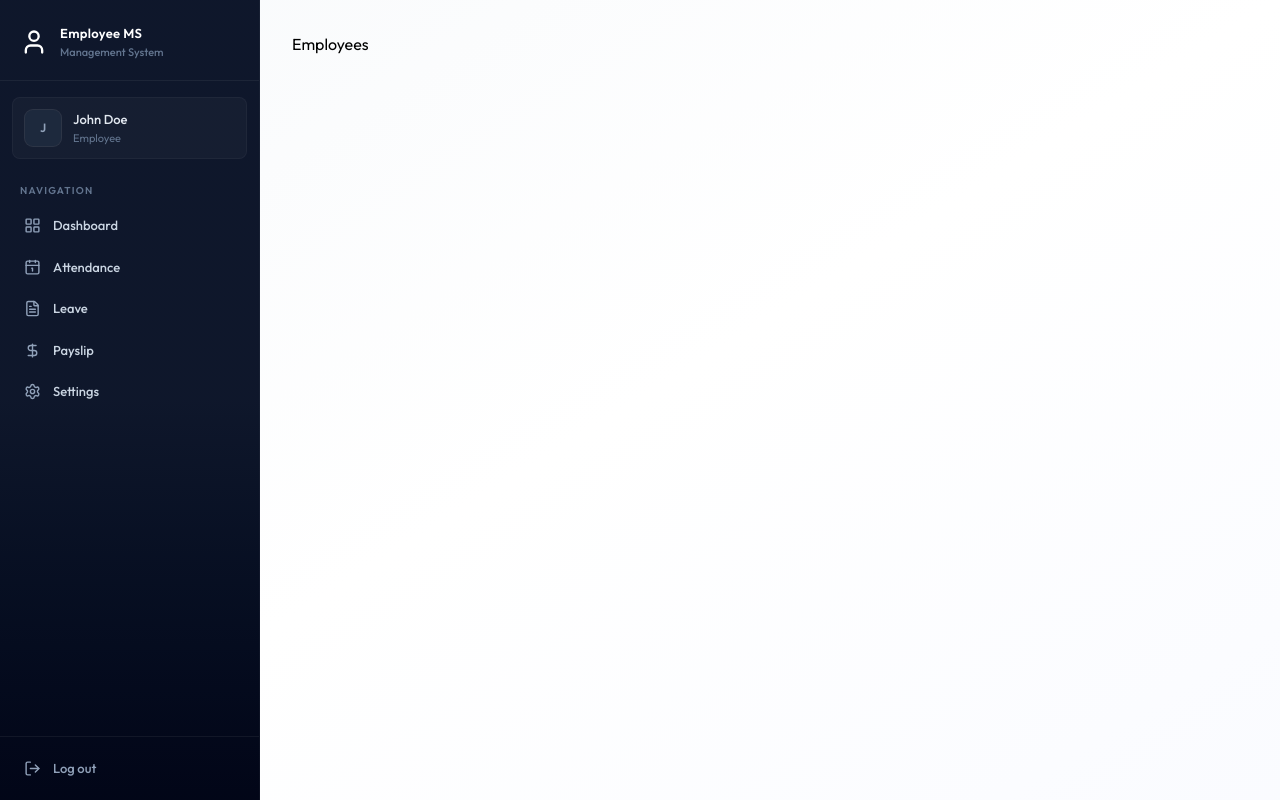
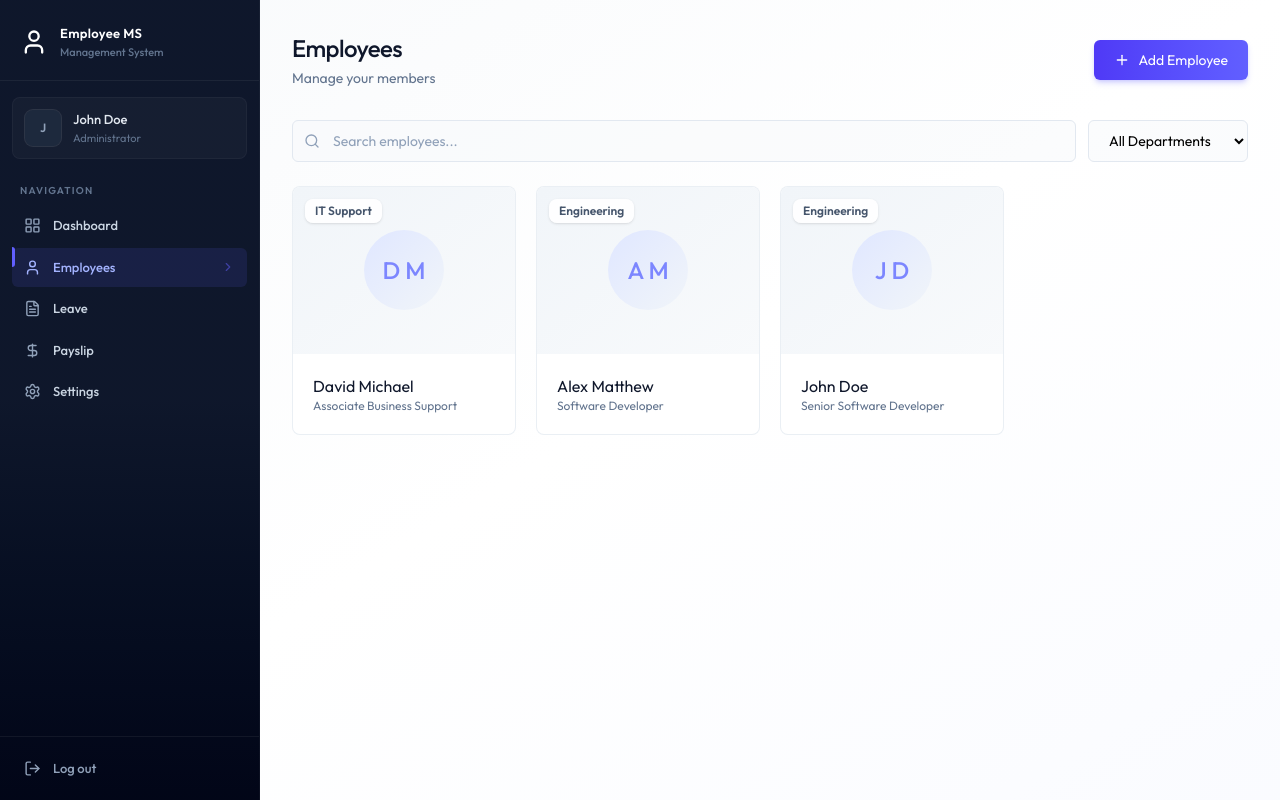
Before and after one commit to viraj992/Employee-Management-System, a React (Vite) app in the folder client/: page /employees in a window 1280 px wide. Built offline with nearby package versions, Linux system fonts and the light colour scheme.

Commit message:
Employees route page UI done

```diff
--- /dev/null
+++ b/client/src/components/EmployeeCard.jsx
@@ -0,0 +1,56 @@
+import {PencilIcon, Trash2Icon} from 'lucide-react'
+
+const EmployeeCard = ({employee, onDelete, onEdit}) => {
+
+  const handleDelete = async ()=>{
+    if(!confirm("Are you sure you want to delete this employee"))
+    return;
+  }
+
+  return (
+    <div className='group relative card card-hover overflow-hidden'>
+
+        {/* upper part of square */}
+        <div className='relative aspect-4/3 w-full overflow-hidden bg-linear-to-br from-slate-100 to-slate-50'>
+
+          <div className='w-full h-full flex items-center justify-center'>
+            {/* circle icons */}
+            <div className='w-20 h-20 rounded-full bg-linear-to-br from-indigo-100 to-slate-100 flex items-center justify-center'>
+              <span className='text-2xl font-medium text-indigo-400'>
+                {employee.firstName[0]} {employee.lastName[0]}
+              </span>
+            </div>
+          </div>
+
+        </div>
+
+        {/* after creating upper and down parts, then add department name top of the card */}  {/* This part any place in the code, it is working */}
+        <div className='absolute top-3 left-3 flex gap-2'>
+          <span className='bg-white/90 backdrop-blur-sm px-2.5 py-1 text-xs font-semibold text-slate-600 rounded-lg shadow-sm'>
+            {employee.department || "Remote"}
+            {employee.isDeleted && <span className='bg-red-500/60 font-medium text-white px-2.5 py-1 text-xs rounded'>DELETED</span>}
+          </span>
+        </div>
+
+        {!employee.isDeleted && (
+          <div className='absolute inset-0 bg-linear-to-t from-indigo-700/20 via-transparent to-transparent opacity-0 group-hover:opacity-100 transition-opacity flex items-end justify-center pb-6 gap-3'>
+            <button onClick={()=> onEdit(employee)} className='p-2.5 bg-white/90 backdrop-blur-sm text-slate-700 hover:text-indigo-600 rounded-xl shadow-lg transition-all hover:scale-105'>
+              <PencilIcon className= 'w-4 h-4'/>
+            </button>
+            <button onClick={handleDelete} className='p-2.5 bg-white/90 backdrop-blur-sm text-slate-700 hover:text-rose-600 rounded-xl shadow-lg transition-all hover:scale-105 disabled:opacity-50'>
+              <Trash2Icon className='w-4 h-4'/>
+            </button>
+          </div>
+        )}
+
+        {/*Down part - name and postion part */}
+        <div className='p-5'>
+          <h3 className='text-slate-900'>{employee.firstName} {employee.lastName}</h3>
+          <p className='text-xs text-slate-500'>{employee.position}</p>
+
+        </div>
+    </div>
+  )
+}
+
+export default EmployeeCard
--- a/client/src/components/Sidebar.jsx
+++ b/client/src/components/Sidebar.jsx
@@ -17,7 +17,7 @@
     setMobileOpen(false)
   },[pathname])
 
-  const role = "" || "Employee";
+  const role = "ADMIN" || "Employee";
 
   const navItems = [
     {name : "Dashboard", href: "/dashboard" , icon: LayoutGridIcon},
@@ -37,7 +37,8 @@
     <>
       {/* Brand Header */}
       <div className="px-5 pt-6 pb-5 border-b border-white/6">
-        <div className="flex items-center justify-between">
+        <div className="flex items-center justify-between"> {/*[Logo + Text] [xIcon]*/}
+
           <div className="flex items-center gap-3">
             <UserIcon className="text-white size-7"/>
             <div>
@@ -50,6 +51,7 @@
           <button onClick={()=> setMobileOpen(false)} className="lg:hidden text-slate-400 hover:text-white p-1">
             <XIcon size={20}/>
           </button>
+
         </div>
       </div>
 
--- a/client/src/pages/Dashboard.jsx
+++ b/client/src/pages/Dashboard.jsx
@@ -1,5 +1,5 @@
 import { useEffect, useState } from "react"
-import {dummyEmployeeDashboardData} from "../assets/assets"
+import {dummyAdminDashboardData, dummyEmployeeDashboardData} from "../assets/assets"
 import Loading from "../components/Loading"
 import EmployeeDashboard from "../components/EmployeeDashboard"
 import AdminDashboard from "../components/AdminDashboard"
@@ -9,7 +9,7 @@
   const [loading, setLoading] = useState(true)
 
   useEffect(()=> {
-    setData(dummyEmployeeDashboardData)
+    setData(dummyAdminDashboardData)
     setTimeout(()=>{
       setLoading(false)
     },1000)
--- a/client/src/pages/Employees.jsx
+++ b/client/src/pages/Employees.jsx
@@ -1,7 +1,87 @@
+import { useCallback, useEffect, useState } from "react"
+import { dummyEmployeeData , DEPARTMENTS } from "../assets/assets"
+import { Plus, Search, X } from 'lucide-react'
+import EmployeeCard from "../components/EmployeeCard"
 
 const Employees = () => {
+  const [employees, setEmployees] = useState([])
+  const [loading, setLoading] = useState(true)
+
+  const [search, setSearch] = useState("");
+  const [selectedDept, setSelectedDept] = useState("")
+
+  const [editEmployee, setEditEmployee] = useState(null)
+  const [showCreateModal, setShowCreateModal] = useState(false)
+
+  //data fetching for dropdownmenu
+  const fetchEmployees = useCallback(async ()=> {
+    setLoading(true)
+    setEmployees(dummyEmployeeData.filter((emp)=> (selectedDept ? emp.department === selectedDept : emp)))
+    setTimeout(()=>{
+      setLoading(false)
+    }, 1000)
+  }, [])
+
+  useEffect(()=>{
+    fetchEmployees();
+  },[])
+
+
+  const filtered = employees.filter((emp)=> `${emp.firstName} ${emp.lastName} ${emp.position}`.toLowerCase().includes(search.toLocaleLowerCase()))
+
+
   return (
-    <div>Employees</div>
+    <div className="animate-fade-in">
+      {/* Header */}
+      <div className="flex flex-col sm:flex-row justify-between items-start sm:items-center gap-4 mb-8">
+        <div>
+          <h1 className="page-title">Employees</h1>
+          <p className="page-subtitle">Manage your members</p>
+        </div>
+
+        <button  className="btn-primary flex items-center gap-2 w-full sm:w-auto justify-center">
+          <Plus size={16}/> Add Employee
+        </button>
+      </div>
+
+      {/* search bar */}
+      <div className="flex flex-col sm:flex-row gap-3 mb-6">
+        <div className="relative flex-1">
+          <div className="absolute inset-y-0 left-3 flex items-center pointer-events-none">
+            <Search className="text-slate-400 w-4 h-4" />
+          </div>
+
+          <input placeholder="Search employees..." className="w-full pl-10" onChange={(e) => setSearch(e.target.value)} value={search}/>
+        </div>
+
+             {/* Drop down menu */}
+        <select value={selectedDept} onChange={(e)=> setSelectedDept(e.target.value)} className="max-w-40">
+          <option value=''>All Departments</option>
+          {DEPARTMENTS.map((deptName)=> (
+            <option key={deptName} value={deptName}>{deptName}</option>
+          ))}
+        </select>
+      </div>
+
+      {/* employee cards */}
+      {loading ? (
+        <div className="flex justify-center p-12">
+          <div className="animate-spin h-8 w-8 border-2 border-indigo-600 border-t-transparent rounded-full"/>
+        </div>
+      ) : (
+        <div className="grid grid-cols-1 sm:grid-cols-2 lg:grid-cols-3 xl:grid-cols-4 gap-4 sm:gap-5">
+          {filtered.length === 0 ? (
+            <p className="col-span-full text-center py-16 text-slate-400 bg-white rounded-2xl border border-dashed border-slate-200">No Employees found</p>
+          ) : (
+            filtered.map((emp)=> <EmployeeCard key={emp.id} employee={emp} onDelete={fetchEmployees} onEdit={(e)=> setEditEmployee(e)}/>)
+          )}
+        </div>
+      )}
+
+
+
+
+    </div>
   )
 }
 
```
